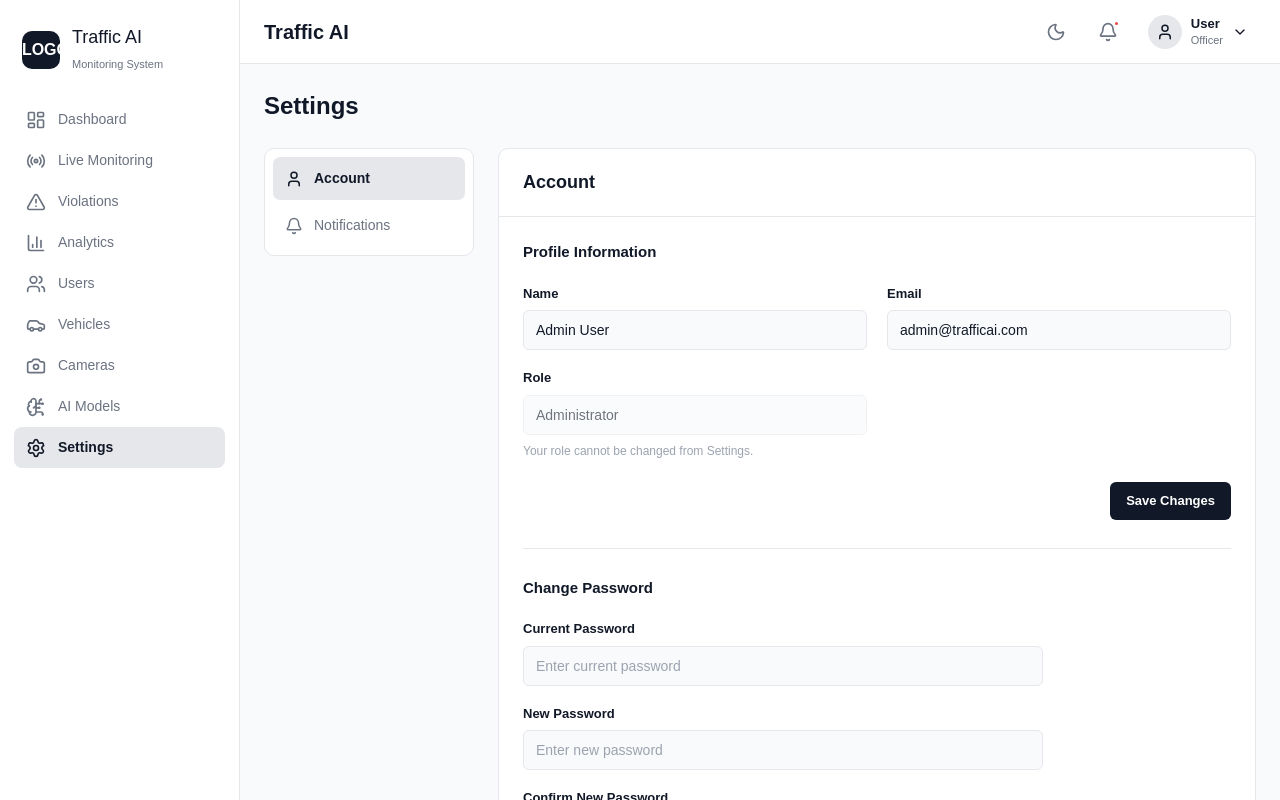
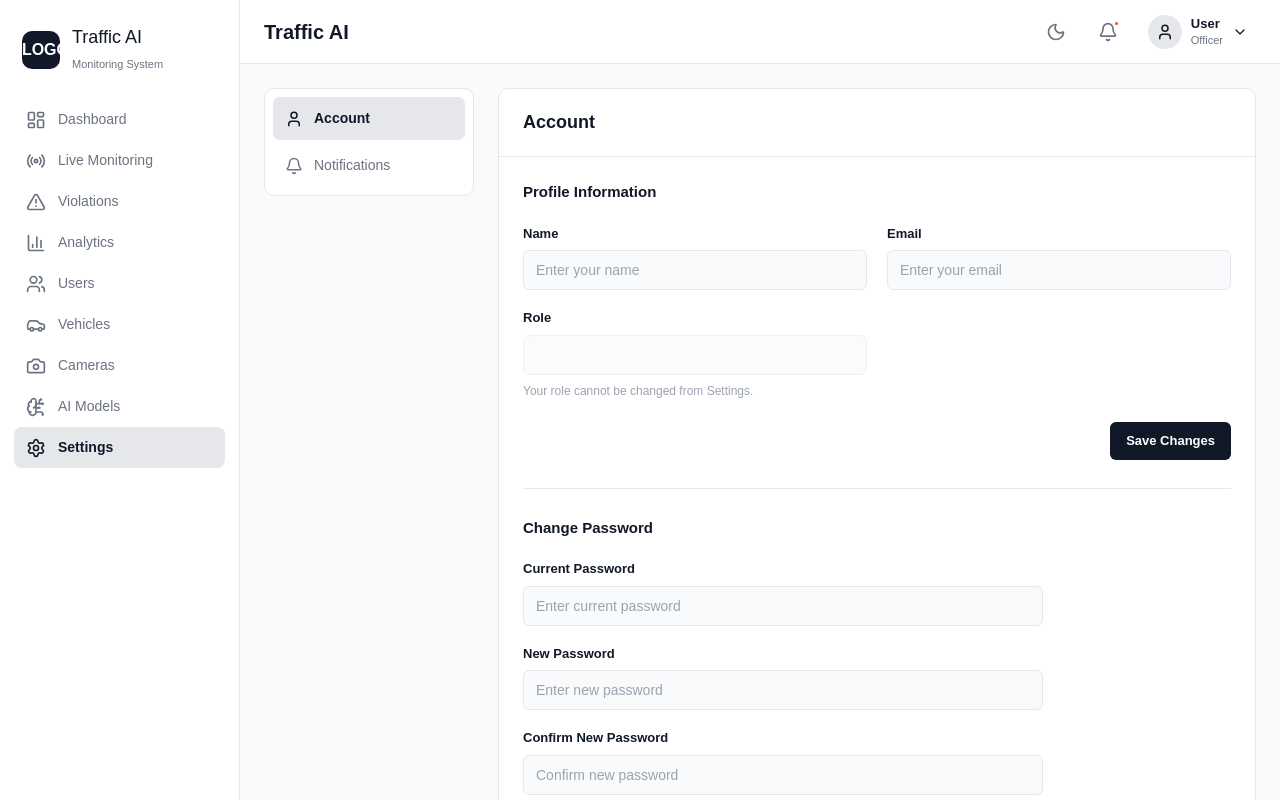
Before and after one commit to Jwala-Joshi/traffic-ai-frontend, a React (Vite) app: page /settings in a window 1280 px wide. Shown: the top 800 px of the page. Built offline with nearby package versions, Linux system fonts and the light colour scheme.

Commit message:
remaining useAuths done

```diff
--- a/src/components/layout/Sidebar.tsx
+++ b/src/components/layout/Sidebar.tsx
@@ -1,17 +1,6 @@
-import {
-  LayoutDashboard,
-  Radio,
-  AlertTriangle,
-  BarChart3,
-  Users,
-  Car,
-  Camera,
-  BrainCircuit,
-  Settings,
-  LogOut,
-  X,
-} from 'lucide-react'
-import { NavLink } from 'react-router'
+import {LayoutDashboard,Radio,AlertTriangle,BarChart3,Users,Car,Camera,BrainCircuit,Settings,LogOut,X,} from 'lucide-react'
+import { NavLink, useNavigate } from 'react-router'
+import { useAuth } from '../../context/useAuth'
 
 interface SidebarProps {
   isOpen: boolean
@@ -19,6 +8,14 @@ interface SidebarProps {
 }
 
 function Sidebar({ isOpen, onClose }: SidebarProps) {
+  const { logoutUser } = useAuth()
+  const navigate = useNavigate()
+
+  const handleLogout = () => {
+    logoutUser()
+    navigate('/login')
+  }
+
   return (
     <aside className={`sidebar ${isOpen ? 'open' : ''}`}>
       <button
@@ -97,7 +94,7 @@ function Sidebar({ isOpen, onClose }: SidebarProps) {
 
       {/* Bottom section */}
       <div className="sidebar-bottom">
-        <button className="sidebar-logout">
+        <button className="sidebar-logout" onClick={handleLogout}>
           <LogOut size={20} />
           <span>Logout</span>
         </button>
--- a/src/pages/Settings.tsx
+++ b/src/pages/Settings.tsx
@@ -1,5 +1,6 @@
 import { useState } from 'react'
 import { Bell, User } from 'lucide-react'
+import { useAuth } from '../context/useAuth'
 
 import '../css/settings.css'
 
@@ -12,14 +13,9 @@ interface NotificationSetting {
 }
 
 function Settings() {
+  const { user } = useAuth()
   const [activeTab, setActiveTab] =
     useState<SettingsTab>('account')
-
-  const [profile, setProfile] = useState({
-    name: 'Admin User',
-    email: 'admin@trafficai.com',
-    role: 'Administrator',
-  })
 
   const [profileMessage, setProfileMessage] = useState('')
 
@@ -63,13 +59,7 @@ function Settings() {
       return
     }
 
-    setProfile({
-      ...profile,
-      name,
-      email,
-    })
-
-    setProfileMessage('Profile updated successfully.')
+    setProfileMessage('Profile changes will be available when account updates are connected.',)
   }
 
   const handlePasswordSubmit = (
@@ -136,10 +126,6 @@ function Settings() {
 
   return (
     <div className="settings-page">
-      <div className="settings-page-header">
-        <h1>Settings</h1>
-      </div>
-
       <div className="settings-layout">
         <aside className="settings-sidebar">
           <button
@@ -189,7 +175,7 @@ function Settings() {
                         id="profile-name"
                         name="name"
                         type="text"
-                        defaultValue={profile.name}
+                        defaultValue={user?.name ?? ''}
                         placeholder="Enter your name"
                       />
                     </div>
@@ -203,7 +189,7 @@ function Settings() {
                         id="profile-email"
                         name="email"
                         type="email"
-                        defaultValue={profile.email}
+                        defaultValue={user?.email ?? ''}
                         placeholder="Enter your email"
                       />
                     </div>
@@ -214,7 +200,7 @@ function Settings() {
                       <input
                         id="profile-role"
                         type="text"
-                        value={profile.role}
+                        value={user?.role ?? ''}
                         disabled
                       />
 
--- a/src/pages/Users.tsx
+++ b/src/pages/Users.tsx
@@ -1,11 +1,5 @@
 import { useEffect, useMemo, useState } from 'react'
-import {
-  ShieldCheck,
-  UserCheck,
-  UserCog,
-  Users as UsersIcon,
-  UserPlus,
-} from 'lucide-react'
+import {ShieldCheck,UserCheck,UserCog,Users as UsersIcon,UserPlus,} from 'lucide-react'
 
 import UserStatCard from '../components/users/UserStatCard'
 import UserFilters from '../components/users/UserFilters'
@@ -14,16 +8,15 @@ import EditUserModal from '../components/users/EditUserModal'
 import DeleteUserModal from '../components/users/DeleteUserModal'
 
 import { getUsersData } from '../services/usersService'
-import type {
-  User,
-  UserRole,
-  UserStatus,
-  UsersData,
-} from '../types/users'
+import type {User,UserRole,UserStatus,UsersData,} from '../types/users'
 
 import '../css/users.css'
 
+import { useAuth } from '../context/useAuth'
+
 function Users() {
+  const { user } = useAuth()
+  const isAdministrator = user?.role === 'administrator'
   const [data, setData] = useState<UsersData | null>(null)
 
   const [search, setSearch] = useState('')
@@ -130,11 +123,9 @@ function Users() {
       <div className="users-heading">
         <div>
           <h1>Users</h1>
-          <p>
-            Manage system users and monitor account activity.
-          </p>
         </div>
 
+        {isAdministrator && (
           <button
             className="users-add-button"
             type="button"
@@ -142,6 +133,7 @@ function Users() {
             <UserPlus size={17} />
             Add User
           </button>
+        )}
       </div>
 
       <div className="users-stats">
```
Lines whose indentation alone changed are shown as unchanged.
